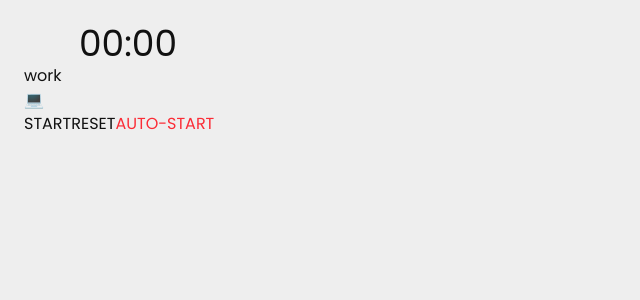
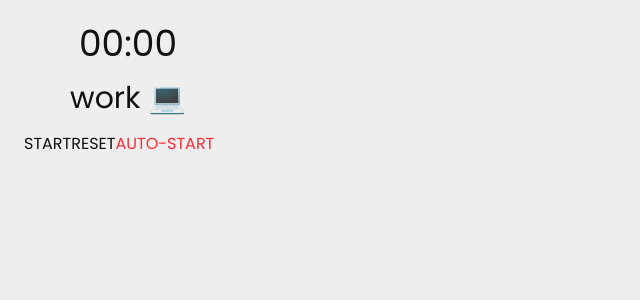
Before and after one commit to leakoo/pomodoro-chrome-extension, a React (Vite) app: page / in a window 1280 px wide. Shown: the top 300 px of the page, without its empty margins (0-640 px from the left). Built offline with nearby package versions, Linux system fonts and the light colour scheme.

Commit message:
style: Add basic styles with tailwind

```diff
--- a/src/components/mode.jsx
+++ b/src/components/mode.jsx
@@ -16,9 +16,9 @@ export default function Mode({ mode }) {
   }, [mode])
 
   return (
-    <>
-      <h1>{mode}</h1>
-      <h2>{emoji}</h2>
-    </>
+    <div className="flex justify-center gap-2 pt-4 pb-4">
+      <h2 className="text-3xl">{mode}</h2>
+      <h2 className="text-3xl">{emoji}</h2>
+    </div>
   );
 };
```
